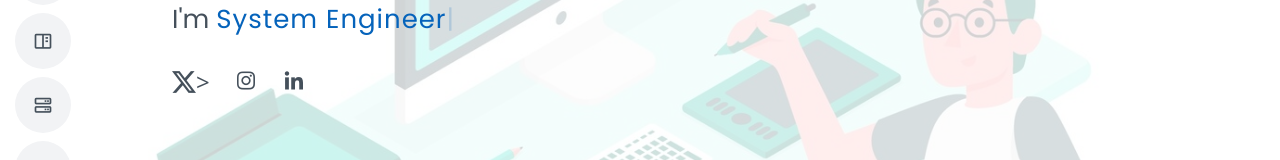
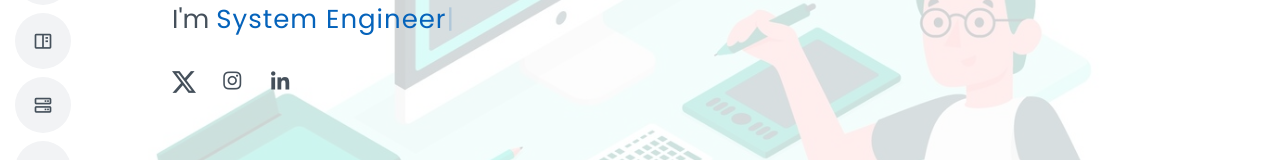
Before and after one commit to Madhuchandra-7/Madhu_Profile, a plain HTML site: page index.html in a window 1280 px wide. Shown: the part 387-547 px from the top of the page. Drawn offline with nearby package versions, Linux system fonts and the light colour scheme.

Commit message:
modified twitterlogo

```diff
--- a/index.html
+++ b/index.html
@@ -67,7 +67,7 @@
       <h1>Madhu Chandra</h1>
       <p>I'm <span class="typed" data-typed-items="Developer, System Engineer"></span></p>
       <div class="social-links">
-        <a href="https://twitter.com/madhuchandra__7" target="_blank" class="twitter"><i class="bi bi-twitter-x"></i>></a>
+        <a href="https://twitter.com/madhuchandra__7" target="_blank" class="twitter"><i class="bi bi-twitter-x"></i></a>
         <!--        <a href="#" class="facebook"><i class="bx bxl-facebook"></i></a>-->
         <a href="https://www.instagram.com/madhuchandra_7/" target="_blank" class="instagram"><i
             class="bx bxl-instagram"></i></a>
```
